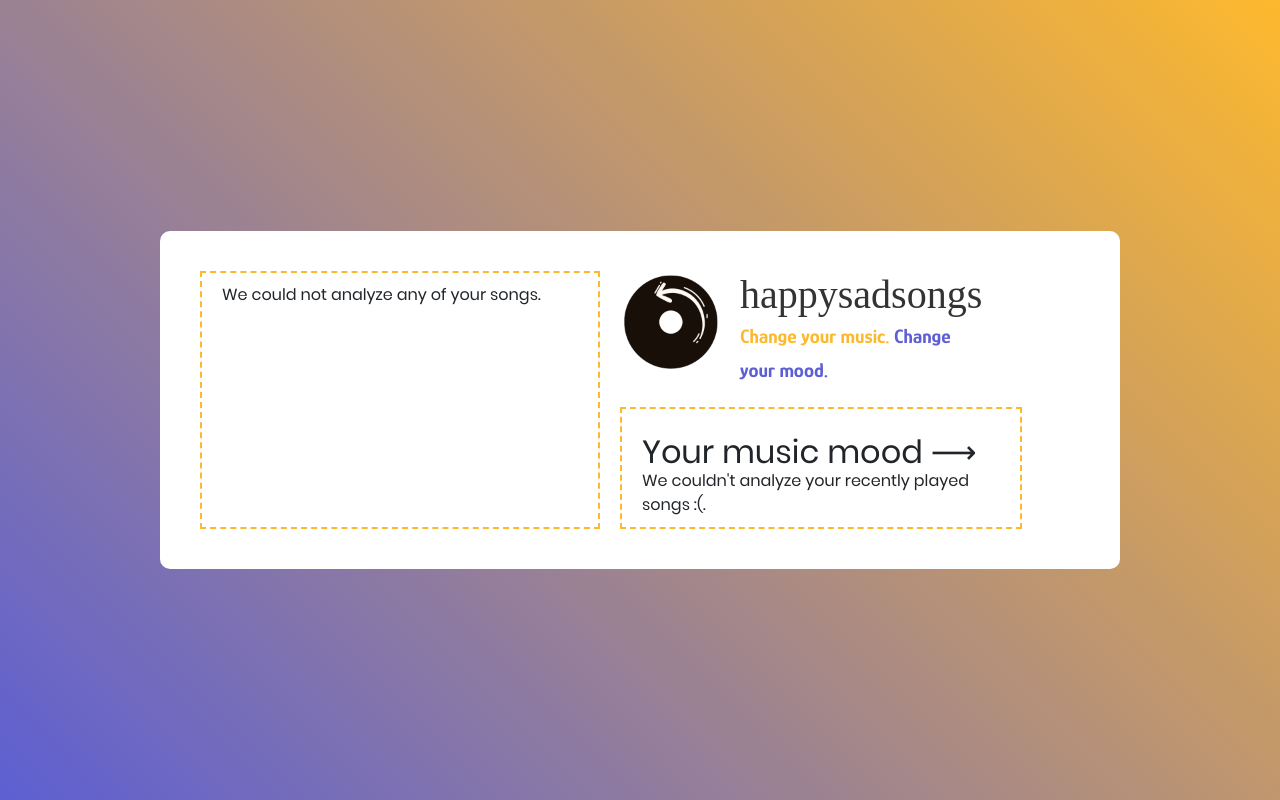
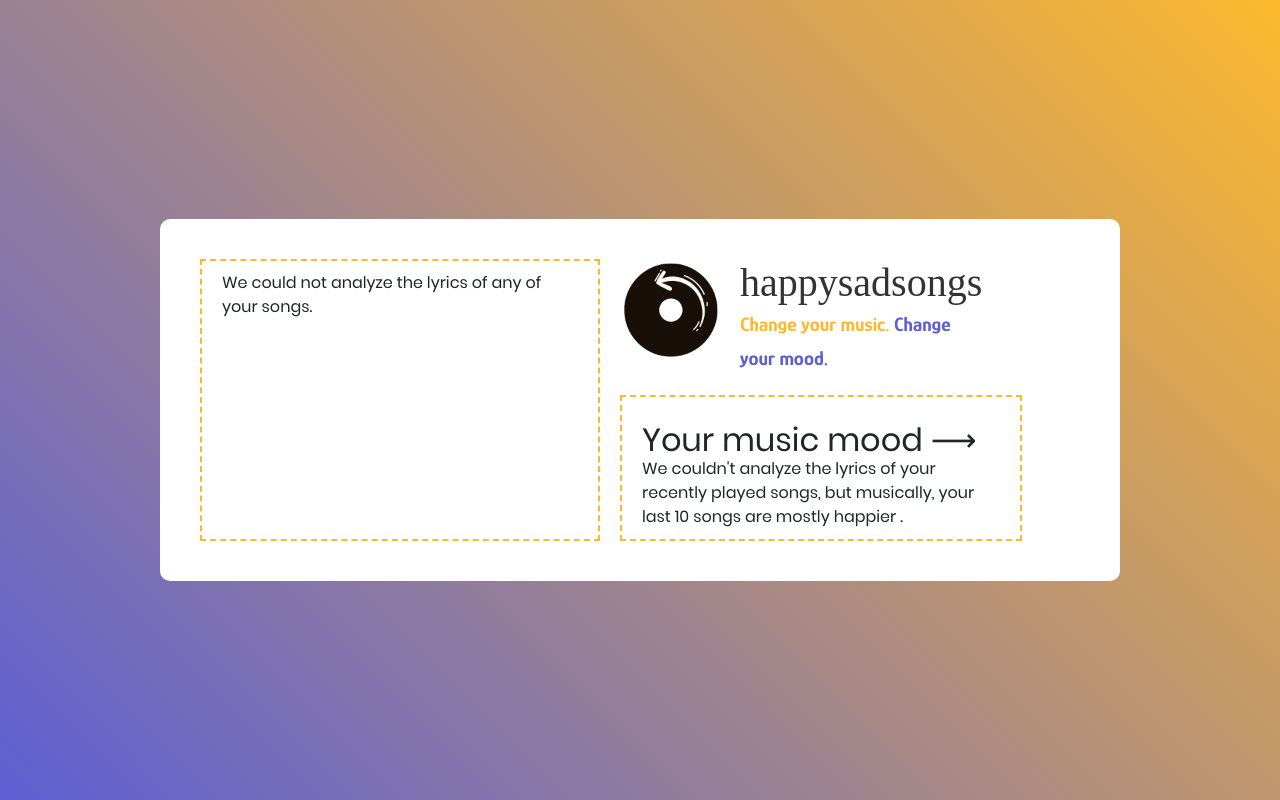
Before and after one commit to v-chai/happysadsongs-frontend-2, a Flask app: template templates/intermediate2.html in a window 1280 px wide. Run offline with Flask 2, Linux system fonts and the light colour scheme; the template is opened without the code that fills it, so the values that code supplies are empty; some libraries are stand-ins or nearby versions; some web fonts are replaced.

Commit message:
tweaking text and output if no lyrics are tested

```diff
--- a/static/css/main.css
+++ b/static/css/main.css
@@ -82,7 +82,9 @@
 	margin: 0px;
 	list-style-type: none;
 }
-
+ol {
+  margin: 0 0 0 20px;
+}
 
 /*---------------------------------------------*/
 input {
--- a/templates/intermediate2.html
+++ b/templates/intermediate2.html
@@ -44,7 +44,7 @@
         </div>
         <div class="columns__analysis">
           <div>
-                    <p>Please wait. This takes process can take more than one minute.</p>
+                    <p>Please wait and then try refreshing this page in a minute. This takes process can take one to two minutes.</p>
           </div>
         </div>
         {% else %}
@@ -57,7 +57,7 @@
             {%endfor%}
           </ol>
           {% else %}
-          We could not analyze any of your songs.
+          We could not analyze the lyrics of any of your songs.
           {% endif %}
         </div>
         <div class="columns__analysis">
@@ -76,21 +76,21 @@
             <h2>Your music mood ⟶</h2>
             {% if value.result[1] in [0,1] and value.result[2] %}
             <p class="results__text">
-              Your last 10 songs are mostly <span class="bold">lyrically {% if value.result[1] == 1 %} sad/angry {% else %} happy
-                {% endif %}</span> and
-              <span class="bold">musically</span> on the <span class="bold">{% if value.result[2] <= 0.5 %} sadder/angrier {% else
+              Based on the {{value.result[0]|length}} songs we analyzed, you have been listening songs that are <span class="bold">lyrically {% if value.result[1] == 1 %} sad/angry {% else %} happy
+                {% endif %}</span> and, on average,
+              <span class="bold">musically on the {% if value.result[2] <= 0.5 %} sadder/angrier {% else
                   %} happier {% endif %}</span> side.
             </p>
             <h2>Mix it up ⟶</h2>
             <p class="results__text">
-              Play a <span class="bold">{% if session['value.result[1]'] == 1 %} happier {% else %} sad or angry {% endif %}
+              How about a <span class="bold">{% if value.result[1] == 1 %} happier {% else %} sad or angry {% endif %}
                 song</span>?
             </p>
             <div class="container-login100-form-btn">
             <input class="login100-form-btn" type="button" onclick="location.href='/playsong'" value="Play" />
             </div>
             {% else %}
-            We couldn't analyze your recently played songs :(.
+            We couldn't analyze the lyrics of your recently played songs, but musically, your last 10 songs are mostly {% if value.result[2] <= 0.5 %} sadder/angrier {% else %} happier {% endif %}.
             {% endif %}
 
           </div>
```
Also changed, not shown: api/model_api.py (+12 -7 lines).
